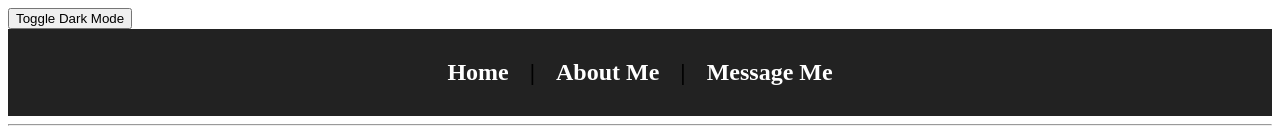
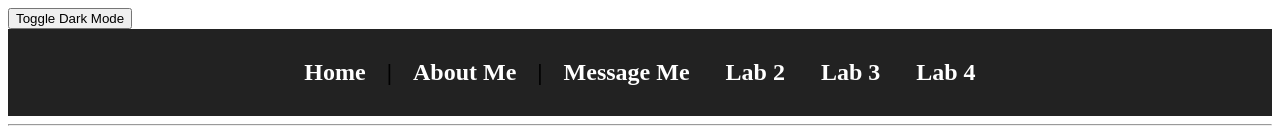
Before and after one commit to naths-lee/my-site, a plain HTML site: page index.html in a window 1280 px wide. Shown: the top 132 px of the page. Drawn offline with Linux system fonts and the light colour scheme; grey boxes are pictures that could not be loaded.

Commit message:
Update index.html

```diff
--- a/index.html
+++ b/index.html
@@ -15,6 +15,9 @@
             <a href="#home">Home</a> |
             <a href="#about">About Me</a> |
             <a href="#contact-me">Message Me</a>
+            <a href="#lee.html">Lab 2</a>
+            <a href="#lee_lab2.html">Lab 3</a>
+            <a href="#index.html">Lab 4</a>
         </h2>
     </header>
 
```
